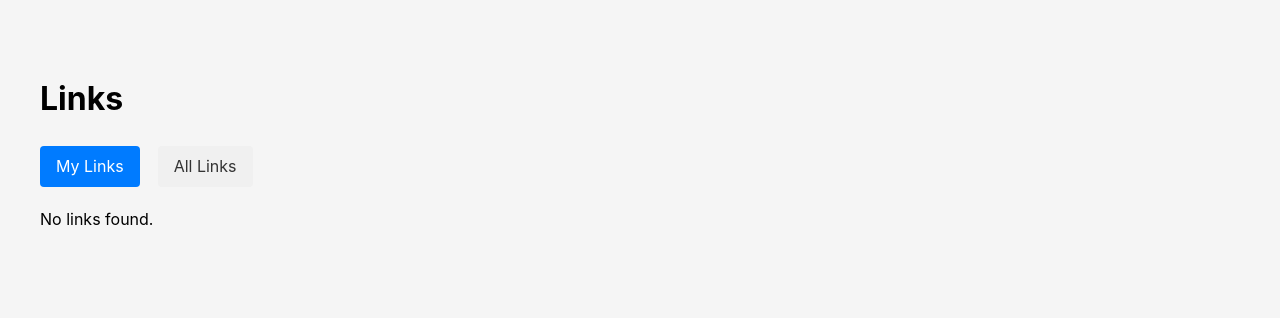
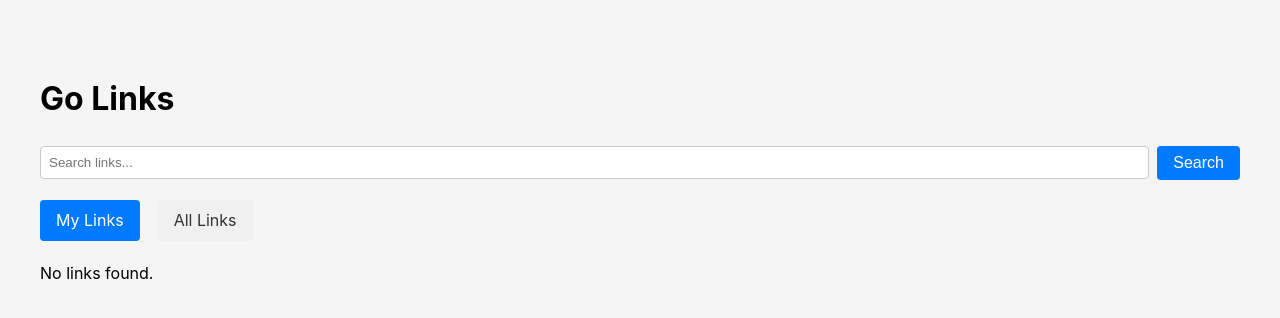
Before and after one commit to danbgoldman/dgo-links, a Flask app: page /links in a window 1280 px wide. Shown: the part 58-376 px from the top of the page. Run offline with Flask 3, Linux system fonts and the light colour scheme; the visitor is signed in with stand-in values (Sample User, id 1); data that the repository does not hold is empty.

Commit message:
Enhance link and user management with search functionality and pagination; update UI for clarity.

```diff
--- a/app.py
+++ b/app.py
@@ -5,6 +5,7 @@ from werkzeug.security import generate_password_hash, check_password_hash
 from urllib.parse import urlparse
 import os
 from functools import wraps
+from sqlalchemy import or_
 
 app = Flask(__name__)
 app.config['SECRET_KEY'] = os.urandom(24)
@@ -180,12 +181,16 @@ def view_links():
     user_only = request.args.get('user_only', 'true').lower() == 'true'
     page = request.args.get('page', 1, type=int)
     per_page = 10
+    q = request.args.get('q', '').strip()
+    query = GoLink.query
     if user_only:
-        pagination = GoLink.query.filter_by(user_id=current_user.id).paginate(page=page, per_page=per_page, error_out=False)
-    else:
-        pagination = GoLink.query.paginate(page=page, per_page=per_page, error_out=False)
+        query = query.filter_by(user_id=current_user.id)
+    if q:
+        query = query.filter(or_(GoLink.short_path.contains(q), GoLink.target_url.contains(q)))
+    query = query.order_by(GoLink.short_path.asc())
+    pagination = query.paginate(page=page, per_page=per_page, error_out=False)
     links = pagination.items
-    return render_template('links.html', links=links, user_only=user_only, pagination=pagination)
+    return render_template('links.html', links=links, user_only=user_only, pagination=pagination, q=q)
 
 @app.route('/links/<path:short_path>/delete', methods=['POST'])
 @login_required
@@ -208,6 +213,8 @@ def delete_link(short_path):
 @login_required
 @admin_required
 def view_users():
+    page = request.args.get('page', 1, type=int)
+    per_page = 10
     if request.method == 'POST':
         username = request.form.get('username')
         password = request.form.get('password')
@@ -225,8 +232,9 @@ def view_users():
         flash('User created successfully')
         return redirect(url_for('view_users'))
 
-    users = User.query.all()
-    return render_template('users.html', users=users)
+    pagination = User.query.order_by(User.username.asc()).paginate(page=page, per_page=per_page, error_out=False)
+    users = pagination.items
+    return render_template('users.html', users=users, pagination=pagination)
 
 @app.route('/users/<int:user_id>/delete', methods=['POST'])
 @login_required
--- a/templates/links.html
+++ b/templates/links.html
@@ -1,11 +1,20 @@
 {% extends "base.html" %}
 
 {% block content %}
-<h1>Links</h1>
+<h1>Go Links</h1>
+
+<form method="get" action="{{ url_for('view_links') }}" style="margin-bottom: 1rem; display: flex; gap: 0.5rem; align-items: center;">
+    <input type="hidden" name="user_only" value="{{ 'true' if user_only else 'false' }}">
+    <input type="text" name="q" placeholder="Search links..." value="{{ q|default('') }}" style="flex: 1; padding: 0.5rem; border-radius: 4px; border: 1px solid #ccc;">
+    <button type="submit" class="btn">Search</button>
+    {% if q %}
+        <a href="{{ url_for('view_links', user_only='true' if user_only else 'false') }}" class="btn btn-secondary">Clear</a>
+    {% endif %}
+</form>
 
 <div class="filter-options">
-    <a href="{{ url_for('view_links', user_only='true') }}" class="button {% if user_only %}active{% endif %}">My Links</a>
-    <a href="{{ url_for('view_links', user_only='false') }}" class="button {% if not user_only %}active{% endif %}">All Links</a>
+    <a href="{{ url_for('view_links', user_only='true', q=q) }}" class="button {% if user_only %}active{% endif %}">My Links</a>
+    <a href="{{ url_for('view_links', user_only='false', q=q) }}" class="button {% if not user_only %}active{% endif %}">All Links</a>
 </div>
 
 {% if links %}
```
Also changed, not shown: templates/users.html (+12 -0 lines).
